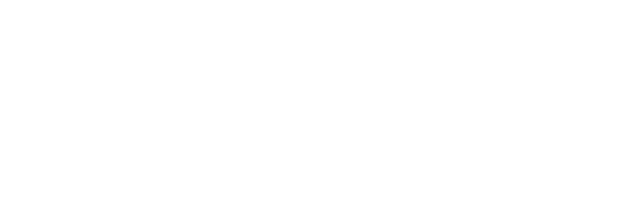
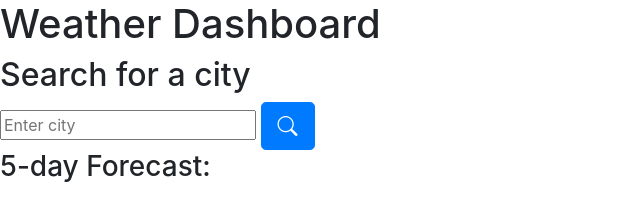
Before and after one commit to LeandriB/weather_dashboard, a plain HTML site: page index.html in a window 1280 px wide. Shown: the whole page, without its empty margins (0-640 px from the left). Drawn offline with nearby package versions, Linux system fonts and the light colour scheme.

Commit message:
added basic html layout

```diff
--- a/index.html
+++ b/index.html
@@ -5,8 +5,55 @@
     <meta http-equiv="X-UA-Compatible" content="IE=edge">
     <meta name="viewport" content="width=device-width, initial-scale=1.0">
     <title>Weather Dashboard</title>
+    <!-- Stylesheet -->
+    <link rel="stylesheet" href="https://cdn.jsdelivr.net/npm/bootstrap@4.5.3/dist/css/bootstrap.min.css"
+        integrity="sha384-TX8t27EcRE3e/ihU7zmQxVncDAy5uIKz4rEkgIXeMed4M0jlfIDPvg6uqKI2xXr2" crossorigin="anonymous">
+    <link rel="stylesheet" href="https://cdn.jsdelivr.net/npm/bootstrap-icons@1.8.2/font/bootstrap-icons.css">
+    <link rel="stylesheet" href="./assets/css/styles.css">
 </head>
 <body>
+    <header>
+        <h1>Weather Dashboard</h1>
+    </header>
+    <div class="weather-container">
+        <div class="row">
+            <div class="col-12" id="searchResults">
+                <form>
+                    <h2>Search for a city</h2>
+                    <input type="text" id="enterCity" placeholder="Enter city">
+                    <button type="button" id="searchButton" class="btn btn-primary btn-lg"><i class="bi bi-search"></i></button>
+                </form>
+            </div>
 
+        </div>
+        <!-- Search History -->
+        <div class="row">
+            <div class="col-12">
+                <ul class="list-group" id="searchHistory">
+                    <!-- TODO: Append list items here -->
+                </ul>
+
+            </div>
+        </div>
+
+        <!-- Selected City Weather -->
+        <div class="row" id="weatherInfo">
+            <div class="col-12" id="currentCity">
+                <!-- TODO: Display selected city weather info here -->
+            </div>
+        </div>
+
+        <!-- 5 day forecast -->
+        <div class="row">
+            <div class="col-12">
+                <h3>5-day Forecast:</h3>
+            </div>
+            <div id="fiveDays">
+                <!-- TODO: Display 5 day forecast here -->
+            </div>
+        </div>
+    </div>
+
+    <script src="./assets/js/script.js"></script>
 </body>
 </html>
```
